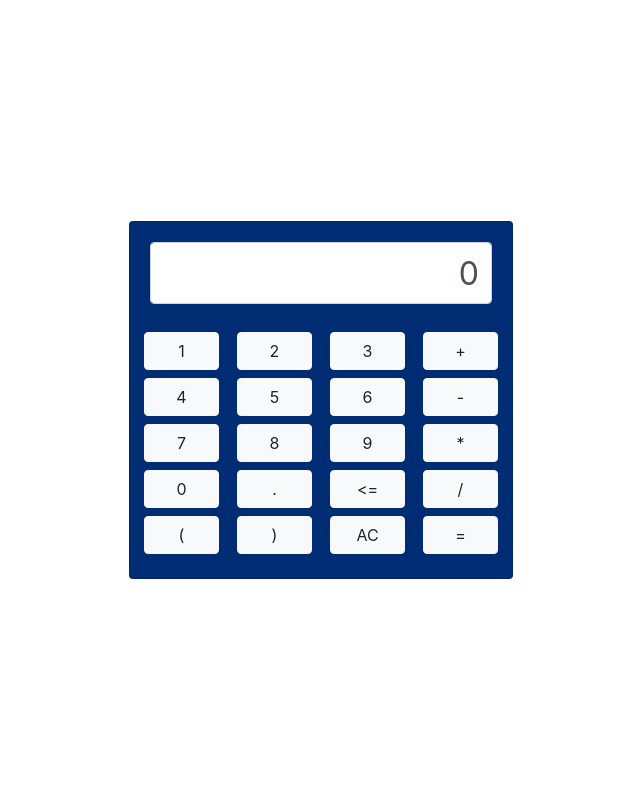
After one commit to algavania/upgrading, a PHP site: page /calculator/calculator.php in a window 1280 px wide. The commit adds this page. Shown: the whole page, without its empty margins (319-959 px from the left). Run offline with PHP 8.4, Linux system fonts and the light colour scheme.

Commit message:
add calculator

```diff
--- /dev/null
+++ b/calculator/calculator.php
@@ -0,0 +1,53 @@
+<!DOCTYPE html>
+<html lang="en">
+
+<head>
+    <meta charset="UTF-8">
+    <meta name="viewport" content="width=device-width, initial-scale=1.0">
+    <link rel="stylesheet" href="https://cdn.jsdelivr.net/npm/bootstrap@4.5.3/dist/css/bootstrap.min.css" integrity="sha384-TX8t27EcRE3e/ihU7zmQxVncDAy5uIKz4rEkgIXeMed4M0jlfIDPvg6uqKI2xXr2" crossorigin="anonymous">
+    <script src="https://code.jquery.com/jquery-3.5.1.slim.min.js" integrity="sha384-DfXdz2htPH0lsSSs5nCTpuj/zy4C+OGpamoFVy38MVBnE+IbbVYUew+OrCXaRkfj" crossorigin="anonymous"></script>
+    <script src="https://cdn.jsdelivr.net/npm/bootstrap@4.5.3/dist/js/bootstrap.bundle.min.js" integrity="sha384-ho+j7jyWK8fNQe+A12Hb8AhRq26LrZ/JpcUGGOn+Y7RsweNrtN/tE3MoK7ZeZDyx" crossorigin="anonymous"></script>
+    <link rel="stylesheet" href="styles.css">
+    <title>Calculator</title>
+</head>
+
+<body style="height: 100vh;" class="d-flex justify-content-center align-items-center flex-column">
+    <div class="card align-self-center" style="width: 30%; background-color: #002c73;">
+        <div class="card-body ma-2">
+            <div class="form-input">
+                <input type="text" class="form-control input-lg" id="calculation" value="0" disabled>
+            </div>
+            <div class="row row-cols-5 mt-4 align-items-center">
+                <?php for ($i = 1; $i <= 3; $i++) : ?>
+                    <div class="col btn btn-light"><?php echo $i ?></div>
+                <?php endfor; ?>
+                <div class="col btn btn-light">+</div>
+
+                <?php for ($i = 4; $i <= 6; $i++) : ?>
+                    <div class="col btn btn-light"><?php echo $i ?></div>
+                <?php endfor; ?>
+                <div class="col btn btn-light">-</div>
+
+                <?php for ($i = 7; $i <= 9; $i++) : ?>
+                    <div class="col btn btn-light"><?php echo $i ?></div>
+                <?php endfor; ?>
+                <div class="col btn btn-light">*</div>
+
+                <div class="col btn btn-light">0</div>
+                <div class="col btn btn-light">.</div>
+                <div class="col btn btn-light not" id="delete"><=</div>
+                <div class="col btn btn-light">/</div>
+                <div class="col btn btn-light">(</div>
+                <div class="col btn btn-light">)</div>
+                <div class="col btn btn-light not" id="clear">AC</div>
+                <div class="col btn btn-light not" id="equals">=</div>
+
+
+            </div>
+
+        </div>
+    </div>
+    <script src="scripts.js"></script>
+</body>
+
+</html>
--- /dev/null
+++ b/calculator/scripts.js
@@ -0,0 +1,29 @@
+$(document).ready(function() {
+    $(".btn").click(function() {
+        if (!$(this).hasClass("not")) {
+            if ($("#calculation").val() == 0) $("#calculation").val($(this).text());
+            else $("#calculation").val($("#calculation").val() + $(this).text());
+        }
+    })
+
+    $("#clear").click(function() {
+        $("#calculation").val("0");
+    })
+
+    $("#delete").click(function() {
+        var value = $("#calculation").val();
+        if (!(parseInt(parseFloat(value)) == 0 && value.length == 1))
+            $("#calculation").val(value.slice(0, value.length - 1));
+        if (value.length == 1)
+            $("#calculation").val("0");
+    })
+
+    $("#equals").click(function() {
+        try {
+            var result = eval($("#calculation").val());
+            $("#calculation").val(result);
+        } catch (e) {
+            alert("Wrong input");
+        }
+    })
+})
--- /dev/null
+++ b/calculator/styles.css
@@ -0,0 +1,25 @@
+body {
+    margin: 0;
+    padding: 0;
+    -moz-box-sizing: border-box;
+    -webkit-box-sizing: border-box;
+    box-sizing: border-box;
+}
+
+.form-control:disabled {
+    background-color: #fff;
+}
+
+.form-control {
+    text-align: right;
+    font-size: 2rem;
+}
+
+.btn {
+    margin: 4px;
+}
+
+.row {
+    display: flex;
+    justify-content: space-around;
+}
```
Also changed, not shown: index.php (+5 -6 lines), images/bg-3.jpg.
